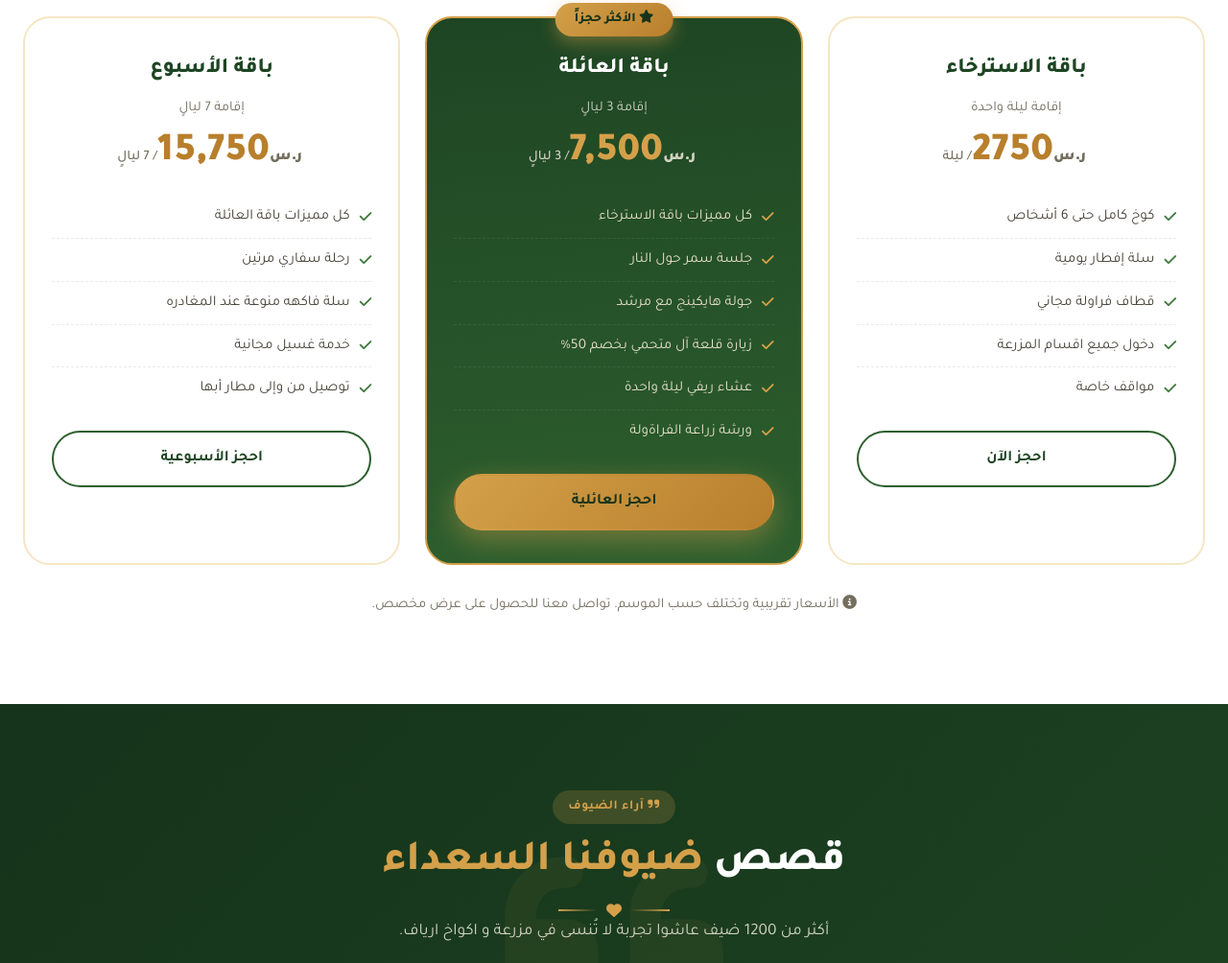
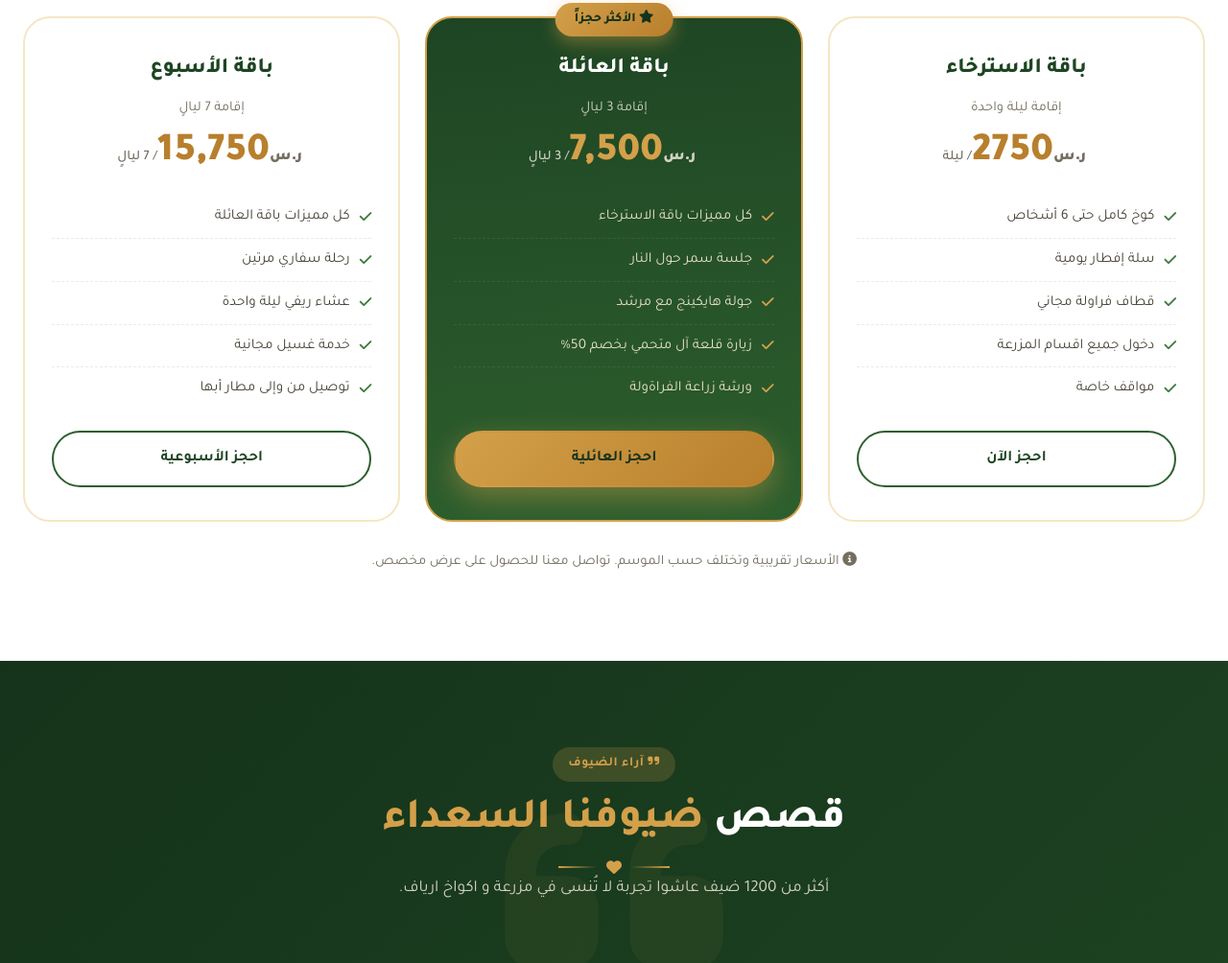
Before and after one commit to derham/aryaf-farm, a plain HTML site: page index.html in a window 1280 px wide. Shown: the part 5676-6680 px from the top of the page at 96% size. Drawn offline with Linux system fonts and the light colour scheme.

Commit message:
Remove and update items in package lists

```diff
--- a/index.html
+++ b/index.html
@@ -1188,7 +1188,6 @@
                     <li><i class="fas fa-check"></i> جلسة سمر حول النار</li>
                     <li><i class="fas fa-check"></i> جولة هايكينج مع مرشد</li>
                     <li><i class="fas fa-check"></i> زيارة قلعة آل متحمي بخصم 50%</li>
-                    <li><i class="fas fa-check"></i> عشاء ريفي ليلة واحدة</li>
                     <li><i class="fas fa-check"></i> ورشة زراعة الفراةولة  </li>
                 </ul>
                 <a href="#book" class="btn btn-primary">احجز العائلية</a>
@@ -1201,7 +1200,7 @@
                 <ul class="pkg-list">
                     <li><i class="fas fa-check"></i> كل مميزات باقة العائلة</li>
                     <li><i class="fas fa-check"></i> رحلة سفاري  مرتين</li>
-                    <li><i class="fas fa-check"></i>سلة فاكهه منوعة عند المغادره  </li>
+                    <li><i class="fas fa-check"></i>عشاء ريفي ليلة واحدة </li>
                     <li><i class="fas fa-check"></i> خدمة غسيل مجانية</li>
                     <li><i class="fas fa-check"></i> توصيل من وإلى مطار أبها</li>
                 </ul>
```
